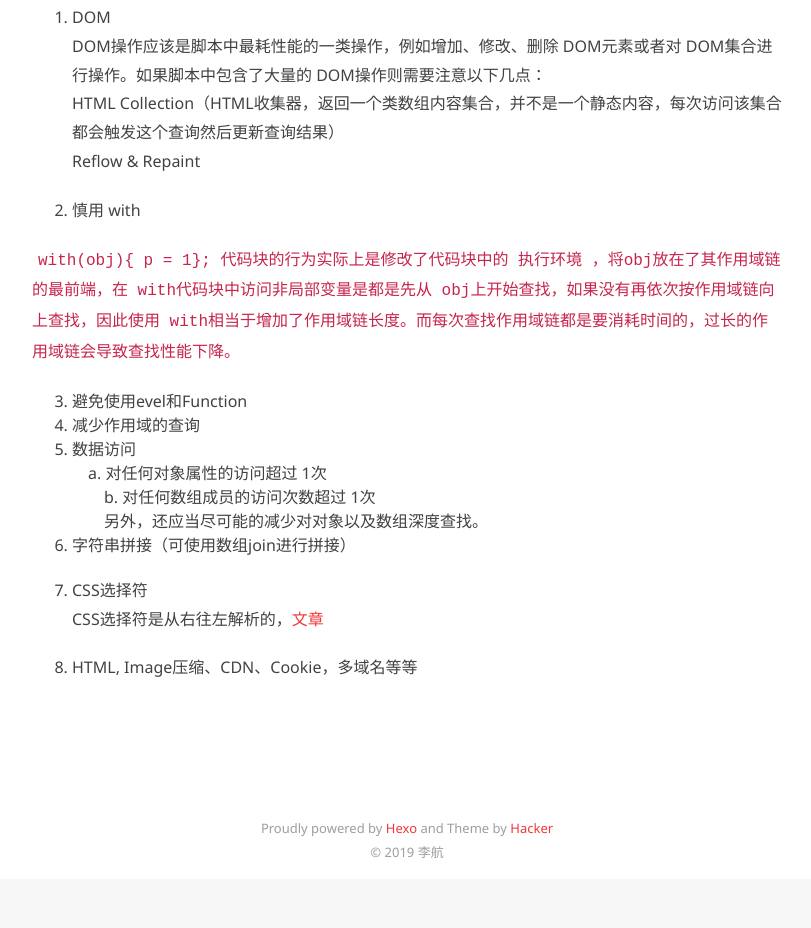
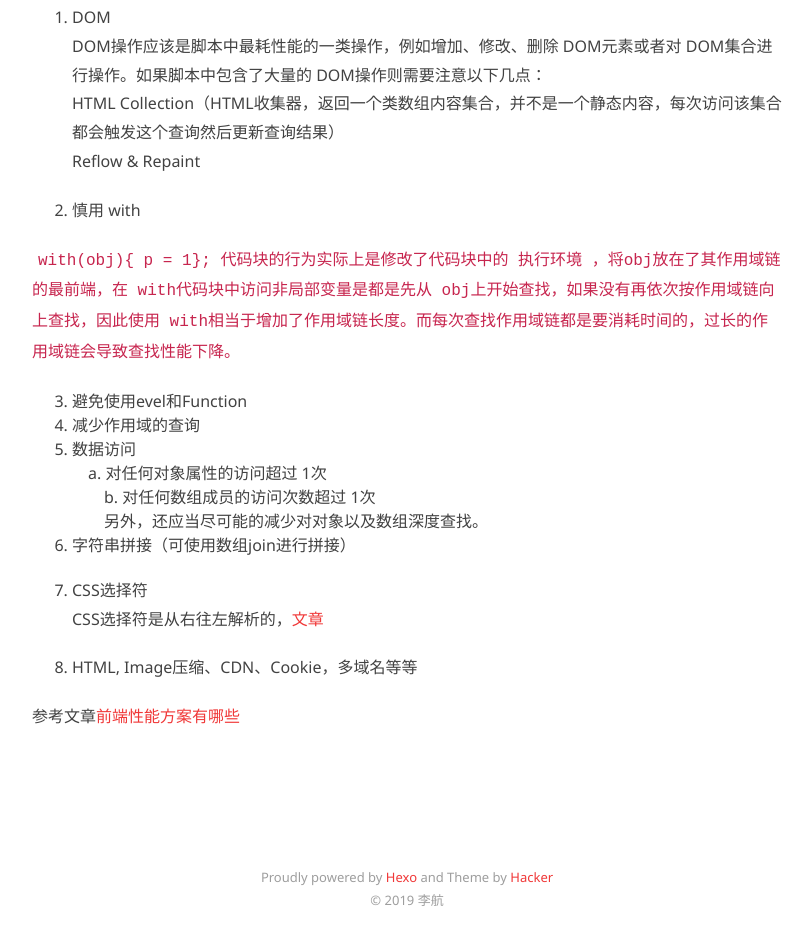
Before and after one commit to woshilihang/woshilihang.github.io, a plain HTML site: page 2019/03/18/前端性能优化方案/index.html in a window 1280 px wide. Shown: the part 1446-2374 px from the top of the page, without its empty margins (233-1044 px from the left). Before the commit the page ends 2325 px from the top, so only its background shows below. Drawn offline with Linux system fonts and the light colour scheme.

Commit message:
Site updated: 2019-03-18 15:08:36

```diff
--- a/2019/03/18/前端性能优化方案/index.html
+++ b/2019/03/18/前端性能优化方案/index.html
@@ -136,6 +136,7 @@
 <li><p>HTML, Image压缩、CDN、Cookie，多域名等等</p>
 </li>
 </ol>
+<p>参考文章<a href="https://www.cnblogs.com/coober/p/8078847.html" target="_blank" rel="noopener">前端性能方案有哪些</a></p>
 
 
     </div>
```
Also changed, not shown: index.html (+1 -0 lines), search.xml (+1 -1 lines).
